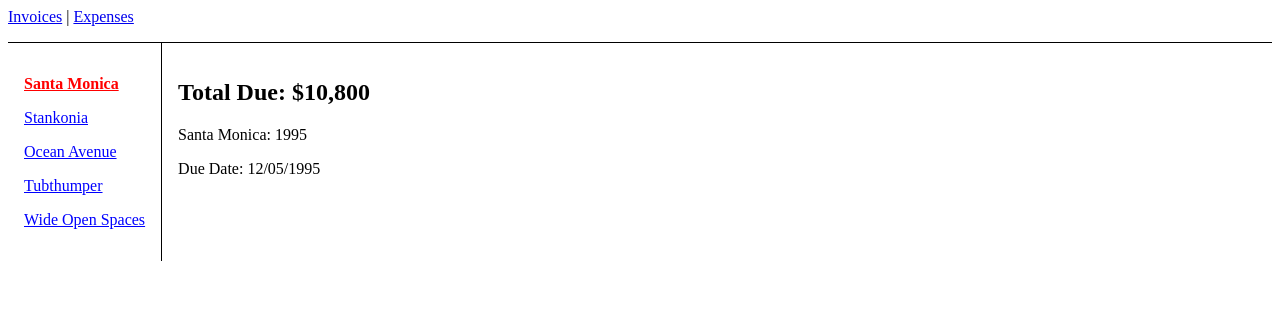
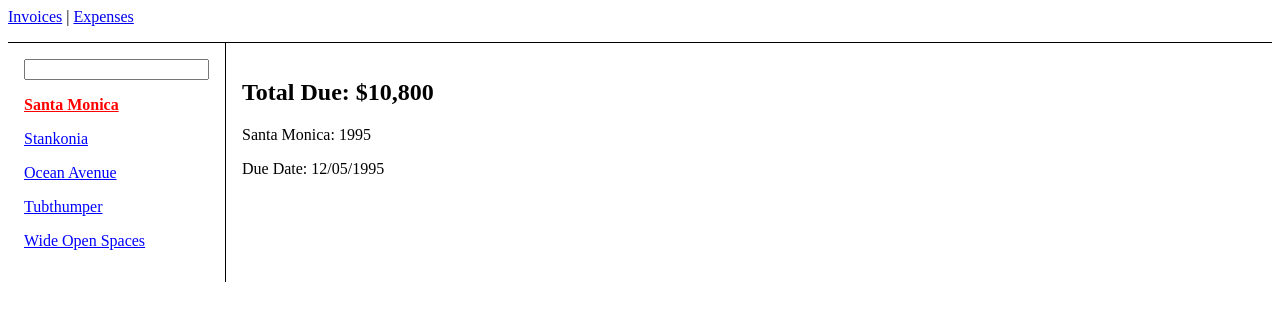
Before and after one commit to marceloliveirali/tutorial-react-router, a React (Vite) app: page /invoices/1995 in a window 1280 px wide. Shown: the top 320 px of the page. Built offline with nearby package versions, Linux system fonts and the light colour scheme.

Commit message:
Search params

```diff
--- a/src/routers/Invoices/Invoice/index.tsx
+++ b/src/routers/Invoices/Invoice/index.tsx
@@ -9,9 +9,7 @@ function Invoice()
     return (
         <main style={{ padding: "1rem" }}>
             <h2>Total Due: {invoice?.amount}</h2>
-            <p>
-                {invoice?.name}: {invoice?.number}
-            </p>
+            <p>{invoice?.name}: {invoice?.number}</p>
             <p>Due Date: {invoice?.due}</p>
         </main>
     );
--- a/src/routers/Invoices/index.tsx
+++ b/src/routers/Invoices/index.tsx
@@ -1,11 +1,13 @@
 import './styles.css';
 
-import { NavLink, Outlet } from "react-router-dom";
+import { NavLink, Outlet, useSearchParams } from "react-router-dom";
 import { getInvoices } from "../../data";
 
 function Invoices()
 {
     const invoices = getInvoices();
+
+    const [searchParams, setSearchParams] = useSearchParams();
 
     return (
         <>
@@ -15,7 +17,42 @@ function Invoices()
                     padding: "1rem",
                     }}
                 >
-                    {invoices.map((invoice) => (
+
+                    <div>{searchParams.toString()}</div>
+
+                    <input
+                        value={searchParams.get("name") || ""}
+
+                        onChange={(event) => {
+
+                            const name = event.target.value;
+
+                            if (name)
+                            {
+                                setSearchParams({ name });
+                            }
+                            else
+                            {
+                                setSearchParams({});
+                            }
+                        }}
+                    />
+
+                        {invoices.filter((invoice) => {
+
+                            const name = searchParams.get("name");
+
+                            if (!name)
+                            {
+                                return true;
+                            }
+
+                            const invoiceName = invoice.name.toLowerCase();
+
+                            return invoiceName.startsWith(name.toLowerCase());
+                        })
+                        .map((invoice) => (
+
                         <NavLink
                             className={({ isActive }) => isActive ? " dblock nav-red" : "dblock nav-blue"}
                             to={`/invoices/${invoice.number}`}
```
